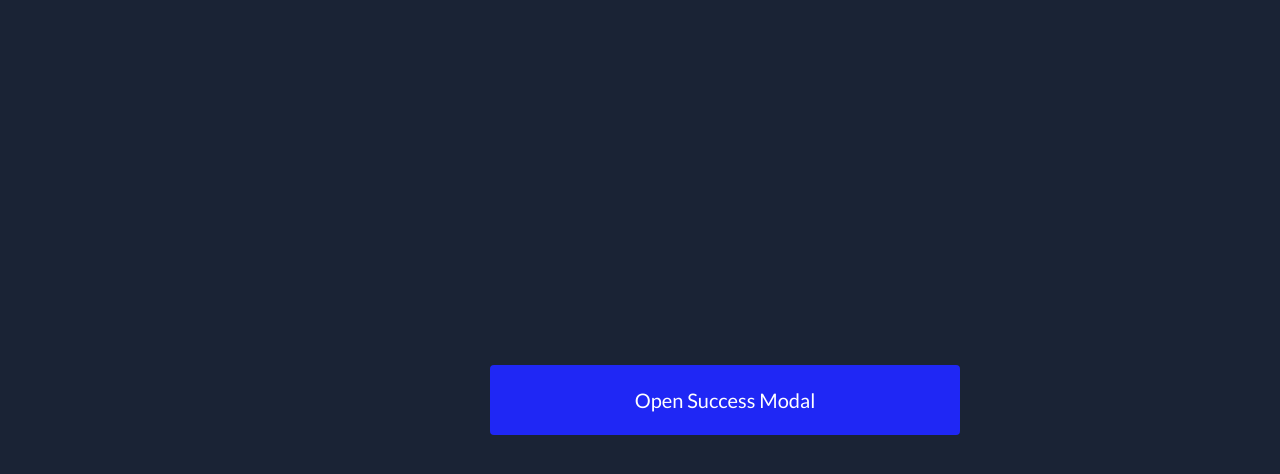
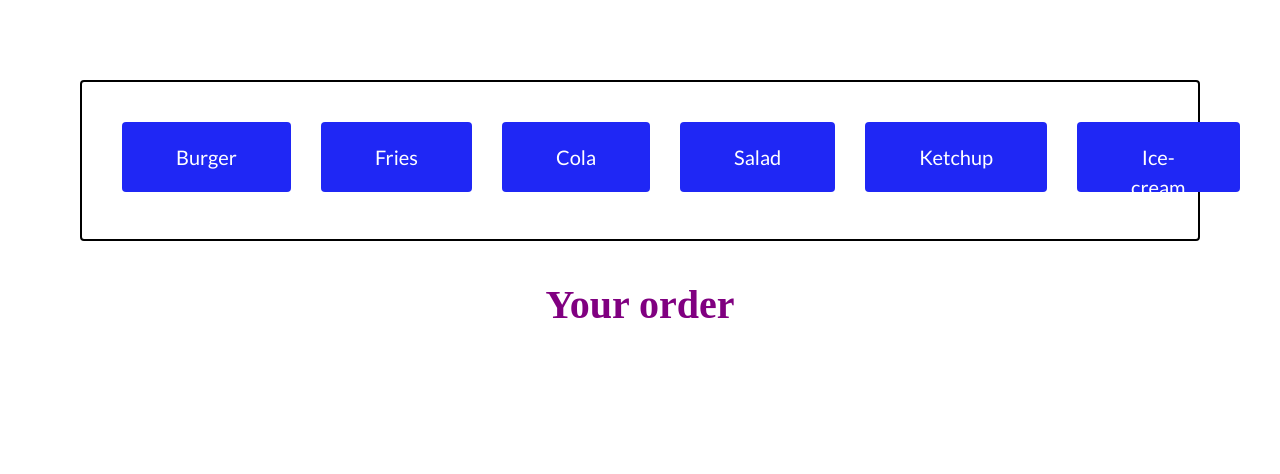
Before and after one commit to AGorbovyi/react-cohort-42-1, a React (Create React App) app: page / in a window 1280 px wide. Shown: the top 474 px of the page. Built offline with nearby package versions, Linux system fonts and the light colour scheme.

Commit message:
Lesson 05

```diff
--- a/package.json
+++ b/package.json
@@ -9,6 +9,7 @@
     "react": "^18.3.1",
     "react-dom": "^18.3.1",
     "react-scripts": "5.0.1",
+    "uuid": "^10.0.0",
     "web-vitals": "^2.1.4"
   },
   "scripts": {
--- a/src/App.jsx
+++ b/src/App.jsx
@@ -4,6 +4,7 @@
 import Lesson_02 from './lessons/lesson_02/Lesson_02';
 import Lesson_03 from './lessons/lesson_03/Lesson_03';
 import Lesson_04 from './lessons/Lesson_04/Lesson_04';
+import Lesson_05 from './lessons/Lesson_05/Lesson_05';
 
 //Homeworks:
 import Homework02 from './homeworks/hw02/Homework02';
@@ -25,7 +26,8 @@
       {/* <Lesson_03 /> */}
       {/* <Homework03 /> */}
       {/* <Lesson_04/> */}
-      <Consultation_02/>
+      {/* <Consultation_02/> */}
+      <Lesson_05/>
     </div>
   );
 }
--- a/src/components/Button/styles.css
+++ b/src/components/Button/styles.css
@@ -1,7 +1,7 @@
 .button-component {
     outline: none;
     background-color: #1F27F5;
-    width: 470px;
+    width: 100%;
     height: 70px;
     border: none;
     border-radius: 4px;
--- a/src/lessons/Lesson_05/Lesson_05.jsx
+++ b/src/lessons/Lesson_05/Lesson_05.jsx
@@ -0,0 +1,85 @@
+import { v4 } from "uuid";
+import { useState} from "react";
+import Button from "../../components/Button/Button";
+
+import "./styles.css";
+
+// const number = [1, 2, 3, 4, 5];
+// const newNumber = number.map((number) => {
+//     return number * 2;
+// });
+// console.log(number);
+// console.log(newNumber);
+
+function Lesson_05() {
+    const [ingredients, setIngedients] = useState([]);
+
+    const ingredientButtonNames = [
+        "Burger",
+        "Fries",
+        "Cola",
+        "Salad",
+        "Ketchup",
+        "Ice-cream"
+    ];
+
+// в ingredientButtons мы будем хранить массив JSX компонентов
+const ingredientButtons = ingredientButtonNames.map((ingredient) => {
+    const addIngredient = () => {
+        setIngedients((prevValue) => {
+            return [...prevValue, ingredient]
+        });
+    };
+
+    return (
+        <div key={v4(4)} className="ingredient-button-control">
+            <Button name={ingredient} onClick={addIngredient}/>
+        </div>
+    );
+});
+
+console.log(ingredientButtons);
+
+const orderList = ingredients.map((ingr) => {
+    return (
+        <li key={v4()} className="ingredient">
+            {ingr}
+        </li>
+    );
+});
+
+  return (
+<div className="lesson05-wrapper">
+    <div className="ingredient-buttons-container">
+        {ingredientButtons}
+
+        {/* <div className="ingredient-button-control">
+          <Button name="Burger" />
+        </div>
+        <div className="ingredient-button-control">
+          <Button name="Fries" />
+        </div>
+        <div className="ingredient-button-control">
+          <Button name="Cola" />
+        </div>
+        <div className="ingredient-button-control">
+          <Button name="Salad" />
+        </div>
+        <div className="ingredient-button-control">
+          <Button name="Ketchup" />
+        </div>
+        <div className="ingredient-button-control">
+          <Button name="Ice-creem" />
+        </div> */}
+    </div>
+    <div className="ingredients-container">
+        <p className="ingredients-title">Your order</p>
+            <ol>
+                {ingredients}
+            </ol>
+    </div>
+</div>
+  );
+}
+
+export default Lesson_05;
--- a/src/lessons/Lesson_05/styles.css
+++ b/src/lessons/Lesson_05/styles.css
@@ -0,0 +1,40 @@
+.lesson05-wrapper {
+    display: flex;
+    flex-direction: column;
+    align-items: center;
+    flex: 1;
+    padding: 80px;
+    gap: 40px;
+  }
+
+  .ingredient-buttons-container {
+    display: flex;
+    gap: 30px;
+    min-width: 700px;
+    width: 100%;
+    height: fit-content;
+    padding: 40px;
+    border: 2px solid black;
+    border-radius: 4px;
+  }
+
+  .ingredient-button-control {
+    width: 100%;
+  }
+
+  .ingredients-container {
+    display: flex;
+    flex-direction: column;
+    gap: 30px;
+  }
+
+  .ingredients-title {
+    font-size: 40px;
+    font-weight: bold;
+    color: purple;
+  }
+
+  .ingredient {
+    font-size: 30px;
+    font-weight: bold;
+  }
```
Also changed, not shown: 1 other file (tests, documents, lock files or other folders).
